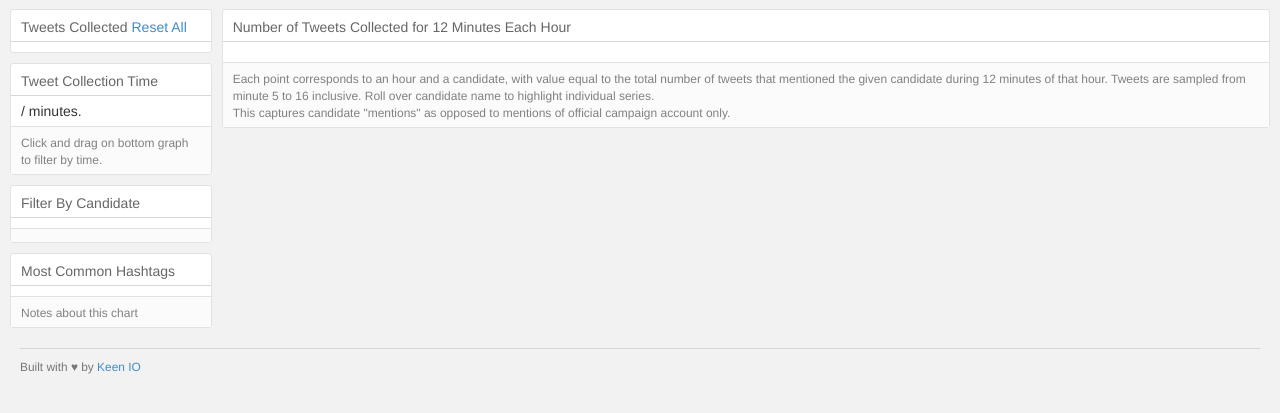
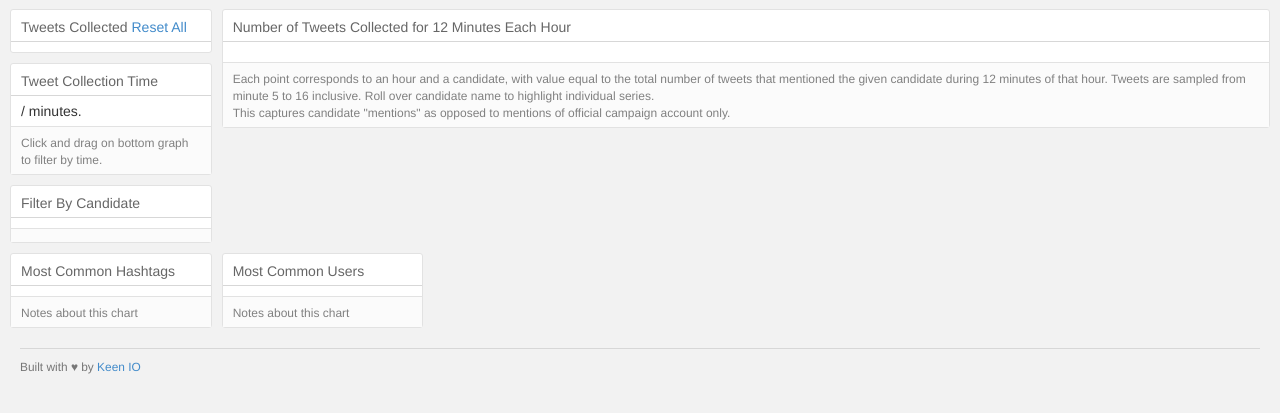
Before and after one commit to triciajam/potus-hopefuls-tweet-ui, a Flask app: page / in a window 1280 px wide. Shown: the part 51-464 px from the top of the page. Run offline with Flask 2, Linux system fonts and the light colour scheme; data that the repository does not hold is empty; some libraries are stand-ins or nearby versions.

Commit message:
Added rowChart for top users.

```diff
--- a/static/js/graphs.js
+++ b/static/js/graphs.js
@@ -161,7 +161,7 @@ function makeGraphs(error, tagsJson) {
 
       candChart
           .width(170)
-          .height(450)
+          .height(400)
           .margins({top: 5, right: 5, bottom: 20, left: 3})
           .dimension(candDim)
           .group(numTweetsByCand)
@@ -282,6 +282,92 @@ function makeGraphs(error, tagsJson) {
           return filters;
       });
 
+      // Show totals for each User
+      // this can be filtered by candidate and time
+      // Crossfilter does not naturally deal with a property that is an array
+      // so I need
+      // 1) three custom reduce functions, using a map
+      // 2) override all() function
+      // 3) override top() function -- because we only want to show top 20
+
+      function reduceAdd(p, v) {
+        if (v.users[0] === "") return p;    // skip empty values
+        v.users.forEach (function(val, idx) {
+          if (val != "all" && val != "top") {
+            p[val] = (p[val] || 0) + 1; //increment counts
+          }
+        });
+        return p;
+      }
+      function reduceRemove(p, v) {
+        if (v.users[0] === "") return p;    // skip empty values
+        v.users.forEach (function(val, idx) {
+          if (val != "all" && val != "top") {
+            p[val] = (p[val] || 0) - 1; //decrement counts
+          }
+        });
+        return p;
+
+      }
+      function reduceInitial() {
+        return {};
+      }
+
+      var userDim = ndx.dimension(function(d){ return d.users;});
+      var userGroup = userDim.groupAll().reduce(reduceAdd, reduceRemove, reduceInitial).value();
+      //console.log(tagsGroup);
+      // hack to make dc.js charts work
+      userGroup.all = function() {
+        var newObject = [];
+        for (var key in this) {
+          if (this.hasOwnProperty(key) && key != "all" && key != "top") {
+            newObject.push({
+              key: key,
+              value: this[key]
+            });
+          }
+        }
+        return newObject;
+      };
+      userGroup.top = function(count) {
+          //console.log(this);
+          var newObject = this.all();
+          //console.log(newObject);
+          newObject.sort(function(a, b){return b.value - a.value});
+          //console.log(newObject.slice(0, count));
+          return newObject.slice(0, count);
+          //return null;
+      };
+
+      var userchart = dc.rowChart("#user-chart");
+      userchart
+          .width(170)
+          .height(500)
+          .margins({top: 5, right: 5, bottom: 20, left: 5})
+          .renderLabel(true)
+          .dimension(tagsDim)
+          .group(tagsGroup)
+          .turnOnControls(false)
+          .elasticX(true)
+          .cap(30)
+          .ordering(function(d) { return -d.value; })
+          .xAxis().ticks(4);
+
+      userchart.filterHandler (function (dimension, filters) {
+             dimension.filter(null);
+              if (filters.length === 0)
+                  dimension.filter(null);
+              else
+                  dimension.filterFunction(function (d) {
+                      for (var i=0; i < d.length; i++) {
+                          if (filters.indexOf(d[i]) >= 0) return true;
+                      }
+                      return false;
+                  });
+          return filters;
+      });
+
+
       dc.renderAll();
       //dc.renderAll("owngroup");
       //dc.renderAll("updategroup");
--- a/templates/index.html
+++ b/templates/index.html
@@ -130,6 +130,21 @@
         </div>
       </div>
 
+      <div class="col-sm-2">
+        <div class="chart-wrapper">
+          <div class="chart-title">
+            Most Common Users
+          </div>
+          <div class="chart-stage">
+            <div id="user-chart">
+            </div>
+          </div>
+          <div class="chart-notes">
+            Notes about this chart
+          </div>
+        </div>
+      </div>
+
 <!--
 
       <div class="col-sm-4">
```
